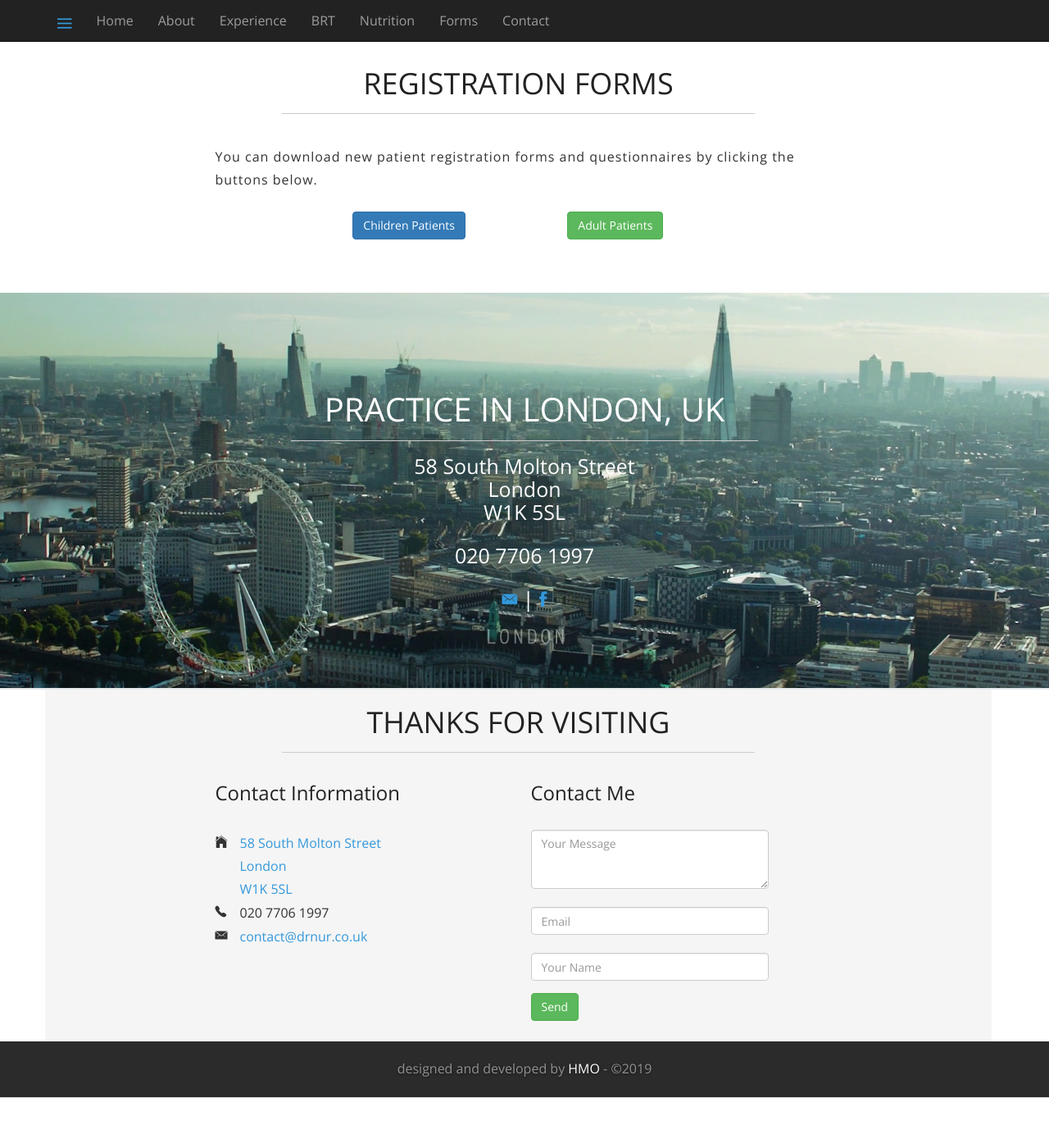
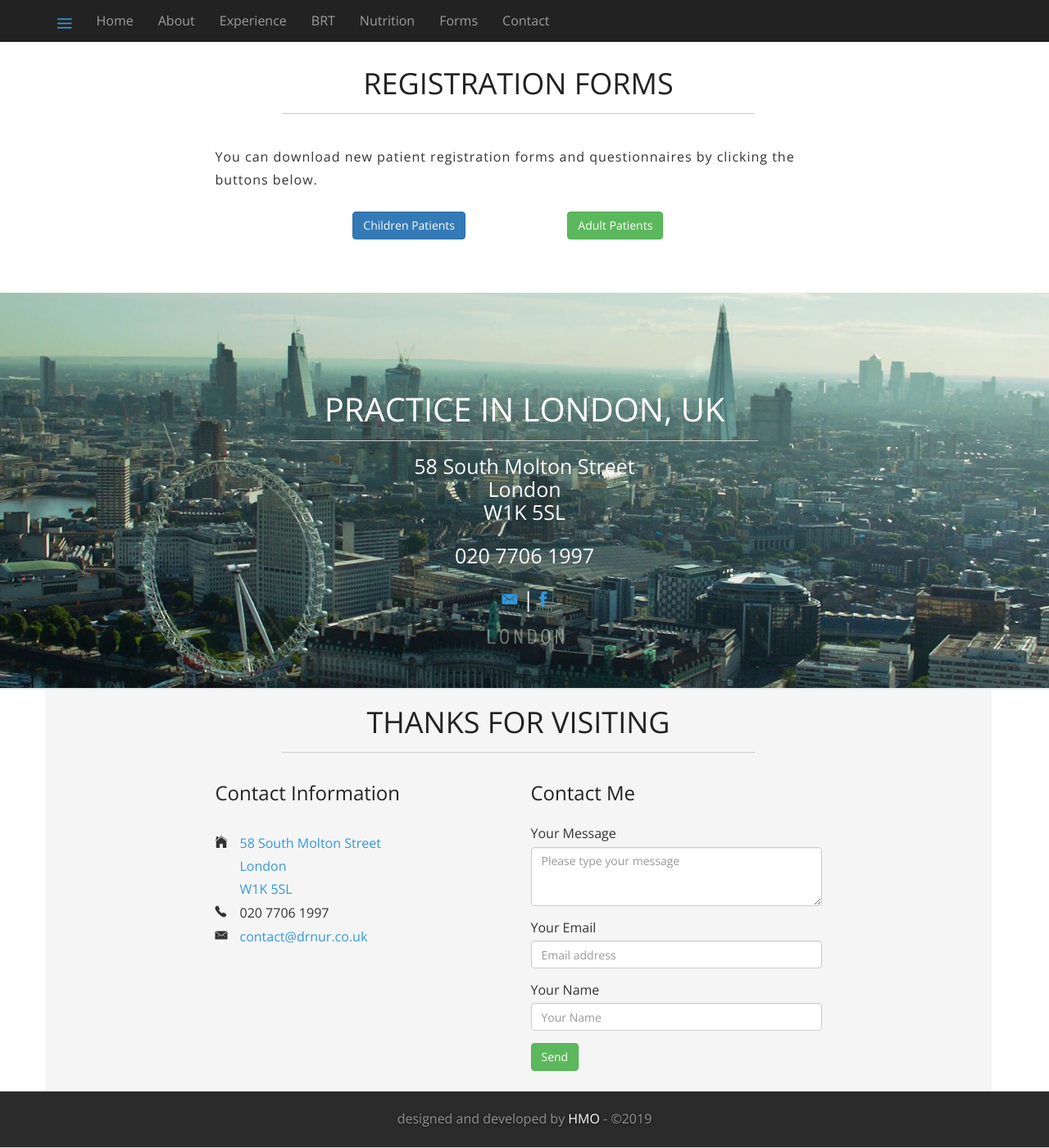
Before and after one commit to huseyinozyilmaz/drnurdan.com, a Jekyll site: the page built from index.html, in a window 1280 px wide and 1400 px high, scrolled down 4192 px. Shown: the whole window at 82% size. Built offline with Jekyll 4.4.1, drawn with Linux system fonts in a browser that asks for light colours; before the commit the page ends 5531 px from its top, so only the background shows below that.

Commit message:
Accessibility improvements

```diff
--- a/_includes/header.html
+++ b/_includes/header.html
@@ -2,7 +2,7 @@
     <div class="navbar navbar-inverse navbar-fixed-top">
         <div class="container">
             <div class="navbar-header">
-                <button type="button" class="navbar-toggle" data-toggle="collapse" data-target=".navbar-collapse">
+                <button type="button" class="navbar-toggle" data-toggle="collapse" data-target=".navbar-collapse" aria-label="Toggle Navigation Menu">
                     <span class="ion-navicon"></span>
                 </button>
                 <a class="navbar-brand hidden-xs hidden-sm" href="#home"><span class="ion-navicon" style="font-size:28px; color:#3498db;"></span></a>
--- a/_layouts/default.html
+++ b/_layouts/default.html
@@ -1,5 +1,5 @@
 <!DOCTYPE html>
-<html>
+<html lang="en">
   {% include head.html %}
   <body data-spy="scroll" data-offset="0" data-target="#navbar-main">
     {% include header.html %}
--- a/assets/css/main.css
+++ b/assets/css/main.css
@@ -496,7 +496,9 @@ a:after {
     width: 30px;
     padding-right: 12px;
 }
-
+form#contact-form label {
+  font-weight: normal;
+}
 
 /* ==========================================================================
    News & Articles
--- a/index.html
+++ b/index.html
@@ -149,30 +149,21 @@ layout: default
         <div class="col-lg-4">
             <h3>Contact Me</h3>
             <p>
-                <form id="contact-form" class="form-horizontal" role="form" action="{{ site.contactaction }}" method="POST">
+                <form id="contact-form" role="form" action="{{ site.contactaction }}" method="POST">
                     <div class="form-group">
-                        <label for="message" class="col-lg-4 control-label"></label>
-                        <div class="col-lg-10">
-                            <textarea class="form-control" id="message" name="message" required placeholder="Your Message" style="min-height:72px;"></textarea>
-                        </div>
+                        <label for="message">Your Message</label>
+                        <textarea class="form-control" id="message" name="message" required placeholder="Please type your message" style="min-height:72px;"></textarea>
                     </div>
                     <div class="form-group">
-                        <label for="replyto" class="col-lg-4 control-label"></label>
-                        <div class="col-lg-10">
-                            <input type="email" class="form-control" id="replyto" required name="replyto" placeholder="Email">
-                        </div>
+                        <label for="replyto">Your Email</label>
+                        <input type="email" class="form-control" id="replyto" required name="replyto" placeholder="Email address">
                     </div>
                     <div class="form-group">
-                        <label for="fullname" class="col-lg-4 control-label"></label>
-                        <div class="col-lg-10">
-                            <input type="text" class="form-control" id="fullname" required name="fullname" placeholder="Your Name">
-                        </div>
+                        <label for="fullname" class="control-label">Your Name</label>
+                        <input type="text" class="form-control" id="fullname" required name="fullname" placeholder="Your Name">
                     </div>
-
                     <div class="form-group">
-                        <div class="col-lg-10">
-                            <button id="btn-submit" type="submit" class="btn btn-success">Send</button>
-                        </div>
+                        <button id="btn-submit" type="submit" class="btn btn-success">Send</button>
                     </div>
                     <input class="form-control" id="signtime" name="signtime" type="hidden">
                     <input class="form-control" id="signclick" name="signclick" type="hidden">
```
Also changed, not shown: 1 other file.
